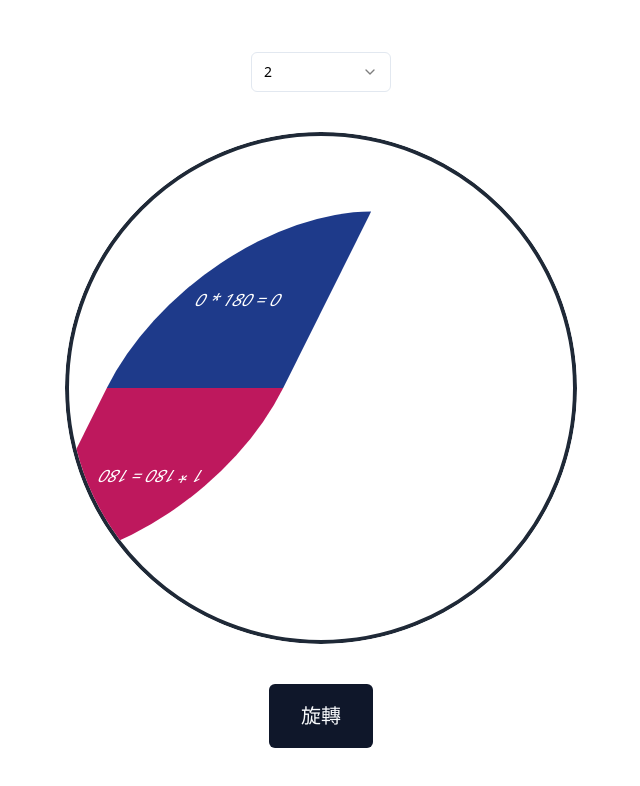
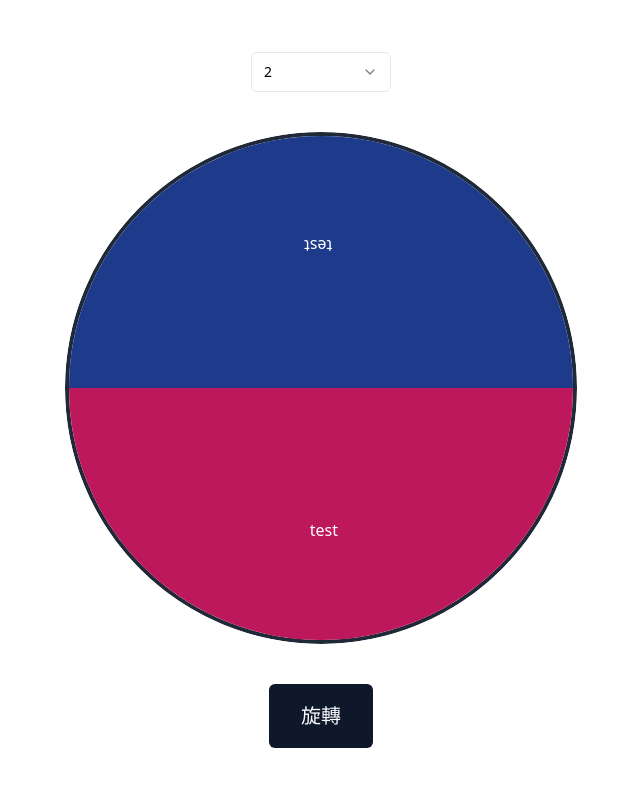
Before and after one commit to NhOuOiB/WhatToEat, a React (Vite) app: page / in a window 1280 px wide. Shown: the top 786 px of the page, without its empty margins (319-959 px from the left). Built offline with nearby package versions, Linux system fonts and the light colour scheme.

Commit message:
feat: Update Wheel component to support 8 segments and adjust rotation angles

```diff
--- a/src/components/Wheel.tsx
+++ b/src/components/Wheel.tsx
@@ -1,72 +1,110 @@
-import { FC } from 'react';
+import { FC, useState, useEffect } from 'react';
 
 interface WheelProps {
   rotation: number;
-  segments: number;
+  segments: string;
 }
 
-const Wheel: FC<WheelProps> = ({ rotation, segments = 8 }) => {
-  const segmentAngle = 360 / segments;
+type Lengths = {
+  [key: number]: {
+    borderT: string;
+    borderX: string;
+    top: string;
+    textTop: string;
+    textLeft: string;
+    circleTop: string;
+    circleW: string;
+    circleH: string;
+  };
+};
+
+const Wheel: FC<WheelProps> = ({ rotation, segments }) => {
+  //盤面css設定
+  const lengths: Lengths = {
+    2: {
+      borderT: 'border-t-[0rem]',
+      borderX: 'border-x-[16rem]',
+      top: 'top-[50%]',
+      textTop: 'top-[40%]',
+      textLeft: 'left-[46.75%]',
+      circleTop: 'top-[-16rem]',
+      circleW: 'w-[32rem]',
+      circleH: 'h-[16rem]',
+    },
+    3: {
+      borderT: 'border-t-[8rem]',
+      borderX: `border-x-[${8 * 1.75}rem]`,
+      top: 'top-[25%]',
+      textTop: 'top-[75%]',
+      textLeft: 'left-[50%]',
+      circleTop: 'top-[-7.9rem]',
+      circleW: 'w-[28rem]',
+      circleH: 'h-[8rem]',
+    },
+    4: {
+      borderT: 'border-t-[11.25rem]',
+      borderX: 'border-x-[11.25rem]',
+      top: 'top-[14.5%]',
+      textTop: 'top-[100%]',
+      textLeft: 'left-[50%]',
+      circleTop: 'top-[-4.9rem]',
+      circleW: 'w-[22.5rem]',
+      circleH: 'h-[5rem]',
+    },
+    5: {
+      borderT: `border-t-[${9.25 * 1.375}rem]`,
+      borderX: 'border-x-[9.25rem]',
+      top: 'top-[10%]',
+      textTop: 'top-[125%]',
+      textLeft: 'left-[50%]',
+      circleTop: 'top-[-3.9rem]',
+      circleW: 'w-[18.5rem]',
+      circleH: 'h-[4rem]',
+    },
+    6: {
+      borderT: `border-t-[13.65rem]`,
+      borderX: 'border-x-[7.9rem]',
+      top: 'top-[7%]',
+      textTop: 'top-[150%]',
+      textLeft: 'left-[50%]',
+      circleTop: 'top-[-3.9rem]',
+      circleW: 'w-[15.8rem]',
+      circleH: 'h-[4rem]',
+    },
+    7: {
+      borderT: `border-t-[14.2rem]`,
+      borderX: 'border-x-[6.9rem]',
+      top: 'top-[5.25%]',
+      textTop: 'top-[175%]',
+      textLeft: 'left-[50%]',
+      circleTop: 'top-[-3.9rem]',
+      circleW: 'w-[13.8rem]',
+      circleH: 'h-[4rem]',
+    },
+    8: {
+      borderT: `border-t-[14.6rem]`,
+      borderX: 'border-x-[6rem]',
+      top: 'top-[3.8%]',
+      textTop: 'top-[200%]',
+      textLeft: 'left-[45%]',
+      circleTop: 'top-[-1.9rem]',
+      circleW: 'w-[12rem]',
+      circleH: 'h-[2rem]',
+    },
+  };
   const colors = [
-    'bg-blue-900',
-    'bg-pink-700',
-    'bg-green-700',
-    'bg-yellow-500',
-    'bg-red-500',
-    'bg-purple-500',
-    'bg-orange-500',
-    'bg-teal-500',
+    { bg: 'bg-blue-900', border: 'border-t-blue-900' },
+    { bg: 'bg-pink-700', border: 'border-t-pink-700' },
+    { bg: 'bg-green-700', border: 'border-t-green-700' },
+    { bg: 'bg-yellow-500', border: 'border-t-yellow-500' },
+    { bg: 'bg-red-500', border: 'border-t-red-500' },
+    { bg: 'bg-purple-500', border: 'border-t-purple-500' },
+    { bg: 'bg-orange-500', border: 'border-t-orange-500' },
+    { bg: 'bg-teal-500', border: 'border-t-teal-500' },
   ];
 
-  const getSegmentClass = (segments: number) => {
-    if (segments === 1) {
-      return 'w-full h-full rounded-full';
-    } else if (segments === 2) {
-      return 'w-full h-1/2 rounded-ss-full';
-    } else {
-      return 'w-1/2 h-1/2 rounded-ss-full';
-    }
-  };
-
-  const getSkewY = (segments: number) => {
-    if (segments === 2) {
-      return '0deg';
-    } else if (segments === 3) {
-      return '-30deg';
-    } else if (segments === 4) {
-      return '0deg';
-    } else if (segments === 5) {
-      return '15deg';
-    } else if (segments === 6) {
-      return '30deg';
-    } else if (segments === 7) {
-      return '38.5deg';
-    } else if (segments === 8) {
-      return '45deg';
-    } else {
-      return '0deg';
-    }
-  };
-
-  const textAngle = () => {
-    if (segments === 2) {
-      return 0;
-    } else if (segments === 3) {
-      return 132;
-    } else if (segments === 4) {
-      return 135;
-    } else if (segments === 5) {
-      return 130;
-    } else if (segments === 6) {
-      return 127.5;
-    } else if (segments === 7) {
-      return 125;
-    } else if (segments === 8) {
-      return '45deg';
-    } else {
-      return 0;
-    }
-  };
+  const length = lengths[Number(segments)];
+  const segmentAngle = 360 / Number(segments);
 
   return (
     <div className="relative w-[32rem] h-[32rem] rounded-full overflow-hidden">
@@ -74,25 +112,54 @@ const Wheel: FC<WheelProps> = ({ rotation, segments = 8 }) => {
         className="w-full h-full transition ease-out"
         style={{ transform: `rotate(${rotation}deg)`, transitionDuration: '3s' }}
       >
-        <div className="relative w-full h-full rounded-full overflow-hidden border-4 border-gray-800">
-          {Array.from({ length: segments }).map(
+        <div className="relative w-full h-full rounded-full overflow-hidden border-4 border-gray-800 flex justify-center">
+          {Array.from({ length: Number(segments) }).map(
             (_, index) => (
-              console.log(index * segmentAngle),
+              console.log(length),
               (
+                // (
+                //   <div
+                //     className={`absolute`}
+                //     style={{
+                //       transform: `rotate(${index * segmentAngle}deg)`,
+                //       transformOrigin: '50% 100%',
+                //       top: '50%',
+                //     }}
+                //     key={index}
+                //   >
+                //     <div
+                //       className={`border-t-[0rem] border-b-0 border-x-[16rem] border-x-transparent ${
+                //         colors[index % colors.length].border
+                //       }`}
+                //     ></div>
+                //     <div
+                //       className={`absolute right-0 top-[-16rem] w-[32rem] h-[16rem] rounded-t-full ${
+                //         colors[index % colors.length].bg
+                //       }`}
+                //     >
+                //       <div className={`absolute text-white top-[50%] left-[47.5%] rotate-180`}>test</div>
+                //     </div>
+                //   </div>
+                // )
                 <div
+                  className={`absolute ${length?.top}`}
+                  style={{
+                    transform: `rotate(${index * segmentAngle}deg)`,
+                    transformOrigin: '50% 100%',
+                  }}
                   key={index}
-                  className={`absolute ${colors[index % colors.length]} ${getSegmentClass(
-                    segments
-                  )} text-white text-2xl flex justify-center items-center`}
-                  style={{
-                    transform: `rotate(${index * segmentAngle}deg) skewY(${getSkewY(segments)}) skewX(153.5deg) ${
-                      segments === 3 ? 'scale(1.325)' : 'scale(.7)'
-                    }`,
-                    transformOrigin: segments > 2 ? '100% 100%' : '50% 100%',
-                  }}
                 >
-                  <div className='absolute w-full flex justify-center' style={{ transform: `rotate(${textAngle()}deg) skewX(-6deg) ${segments === 3 ? 'scale(0.6)' : ''}` }}>
-                    {`${index} * ${segmentAngle} = ${index * segmentAngle}`}
+                  <div
+                    className={`${length?.borderT} border-b-0 ${length?.borderX} border-x-transparent ${
+                      colors[index % colors.length].border
+                    }`}
+                  ></div>
+                  <div
+                    className={`absolute right-0 ${length?.circleTop} ${length?.circleW} ${
+                      length?.circleH
+                    } rounded-t-full ${colors[index % colors.length].bg}`}
+                  >
+                    <div className={`absolute text-white ${length?.textTop} ${length?.textLeft} rotate-180`}>test</div>
                   </div>
                 </div>
               )
```
